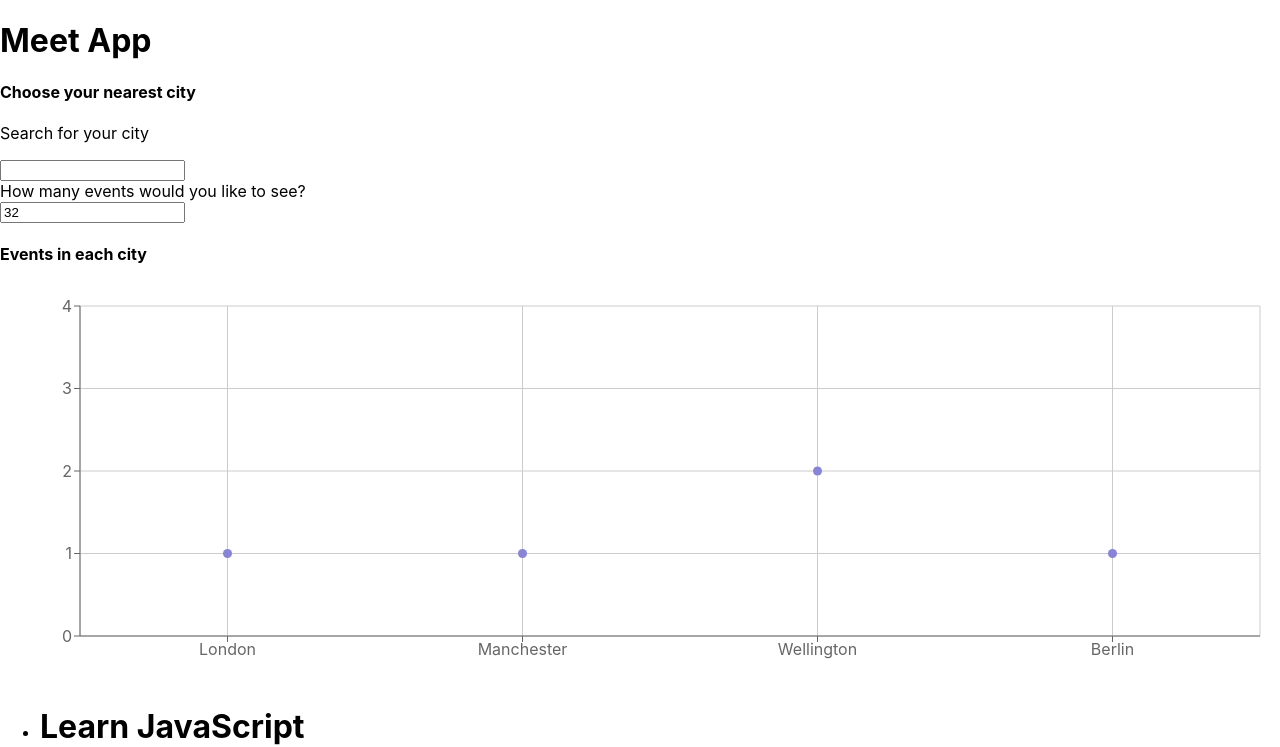
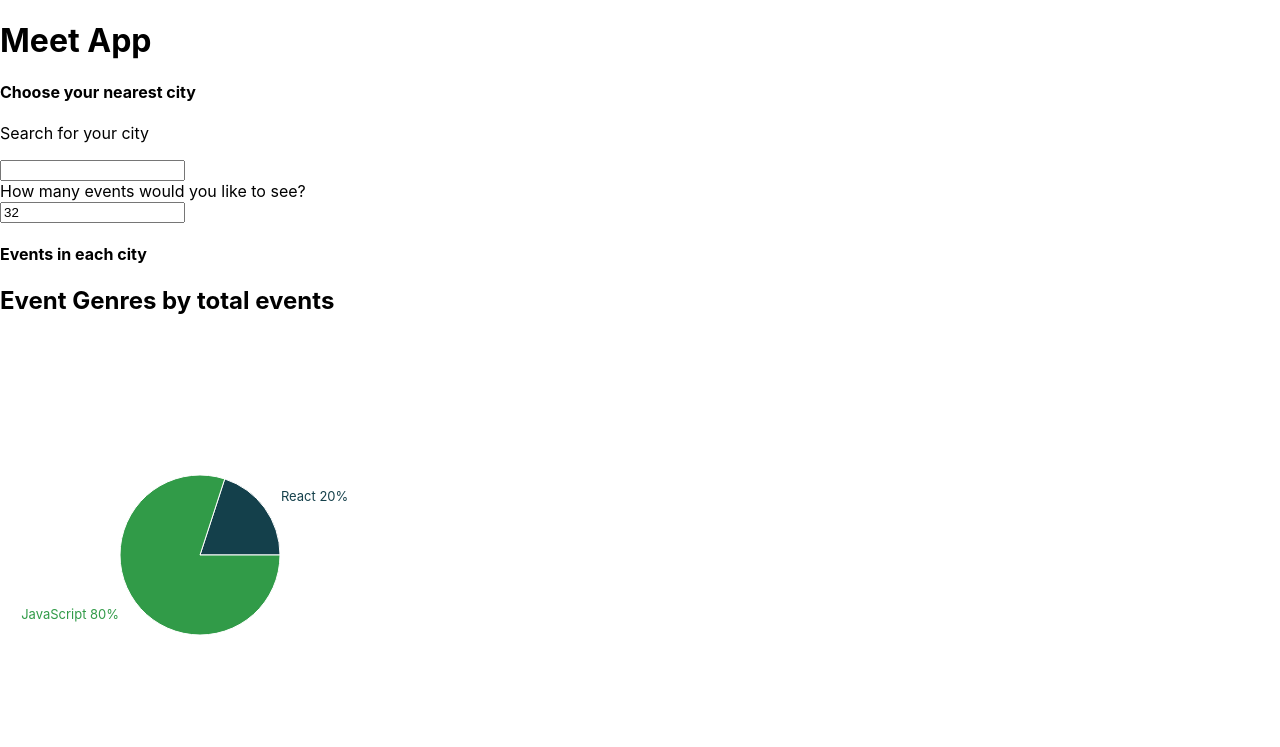
Before and after one commit to liamca1/meet, a React (Create React App) app: page / in a window 1280 px wide. Shown: the top 747 px of the page. Built offline with nearby package versions, Linux system fonts and the light colour scheme; what atatus-spa would draw is missing.

Commit message:
Piechart / EventGenre created

```diff
--- a/src/App.js
+++ b/src/App.js
@@ -1,7 +1,7 @@
 import React, { Component } from 'react';
 import './App.css';
 import './nprogress.css';
-
+import EventGenre from './EventGenre';
 import EventList from './EventList';
 import CitySearch from './CitySearch';
 import NumberOfEvents from './NumberOfEvents';
@@ -106,6 +106,8 @@ render() {
       />
        <h4>Events in each city</h4>
 
+    <div className='data-ivs-wrapper'>
+      <EventGenre events={events} />
       <ResponsiveContainer height={400} >
         <ScatterChart margin={{ top: 20, right: 20, bottom: 20, left: 20 }}>
           <CartesianGrid />
@@ -120,7 +122,8 @@ render() {
           <Scatter data={this.getData()} fill="#8884d8" />
         </ScatterChart>
       </ResponsiveContainer>
-      <EventList events={events} />
+    </div>
+    <EventList events={events} />
     </div>
   );
 }
--- /dev/null
+++ b/src/EventGenre.js
@@ -0,0 +1,73 @@
+import React, { useEffect, useState } from "react";
+import { PieChart, Pie, Cell, ResponsiveContainer } from "recharts";
+
+const EventGenre = ({ events }) => {
+  const [data, setData] = useState([]);
+
+  useEffect(() => {
+    const getData = () => {
+      const genres = ["React", "JavaScript", "Node", "jQuery", "AngularJS"];
+      const data = genres.map((genre) => {
+        const value = events.filter(({ summary }) =>
+          summary.split(" ").includes(genre)
+        ).length;
+
+        return { name: genre, value };
+      });
+      return data.filter((genre) => genre.value !== 0);
+
+    };
+    setData(() => getData());
+  }, [events]);
+
+  const colors = ["#14404b", "#319b48", "#c4df2d", "#c0557e", "#3f408a"];
+  const genreLabels = ({ x, y, cx, cy, name, percent, index }) => {
+    return (
+      <text
+        style={{ fontSize: "13px" }}
+        x={x}
+        y={y}
+        fill={colors[index]}
+        textAnchor={x > cx ? "start" : "end"}
+        dominantBaseline="central"
+      >
+        {`${name} ${(percent * 100).toFixed(0)}%`}
+      </text>
+    );
+  };
+
+  return (
+    <div className="pie-container">
+      <h2>Event Genres by total events</h2>
+      <ResponsiveContainer height={400}>
+        <PieChart
+          width={400}
+          height={400}
+          margin={{
+            top: 20,
+            right: 20,
+            bottom: 20,
+            left: 0,
+          }}
+        >
+          <Pie
+            data={data}
+            cx={200}
+            cy={200}
+            labelLine={false}
+            outerRadius={80}
+            fill="#8884d8"
+            dataKey="value"
+            label={genreLabels}
+          >
+            {data.map((entry, index) => (
+              <Cell key={`cell-${index}`} fill={colors[index]} />
+            ))}
+          </Pie>
+        </PieChart>
+      </ResponsiveContainer>
+    </div>
+  );
+};
+
+export default EventGenre;
```
